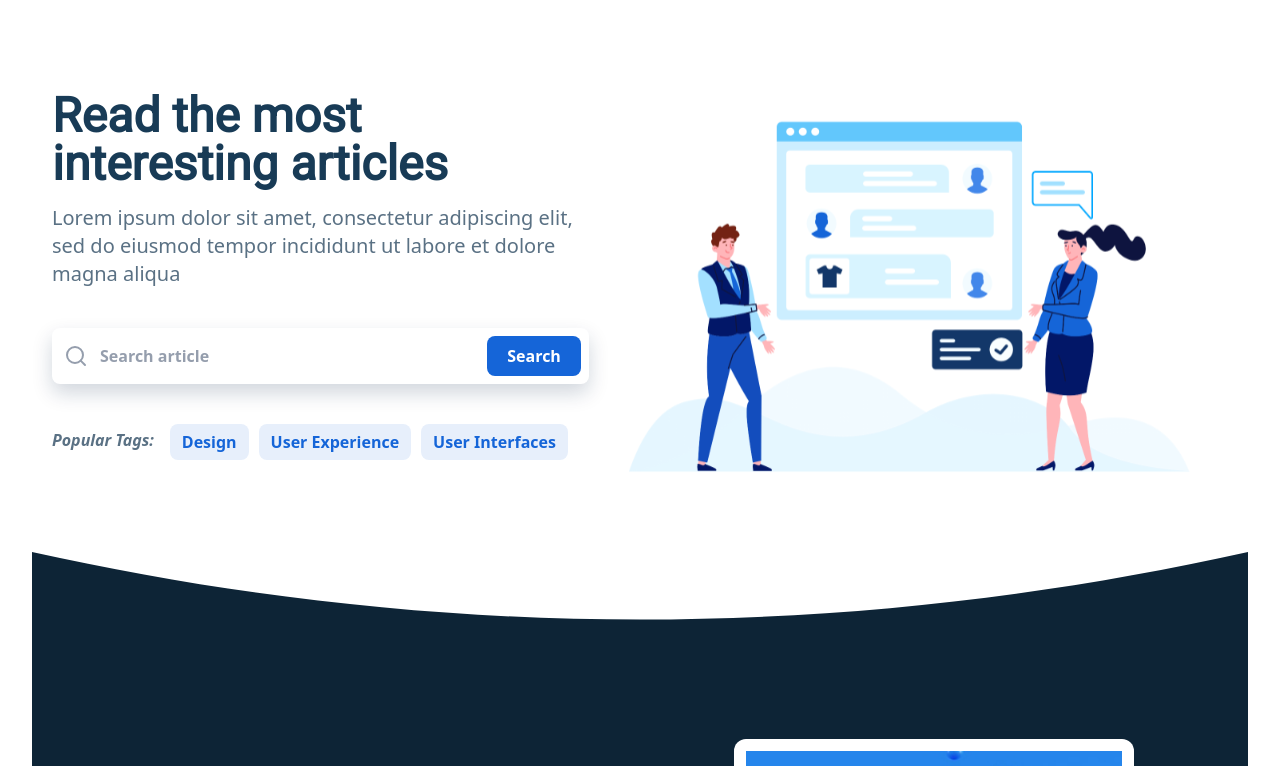
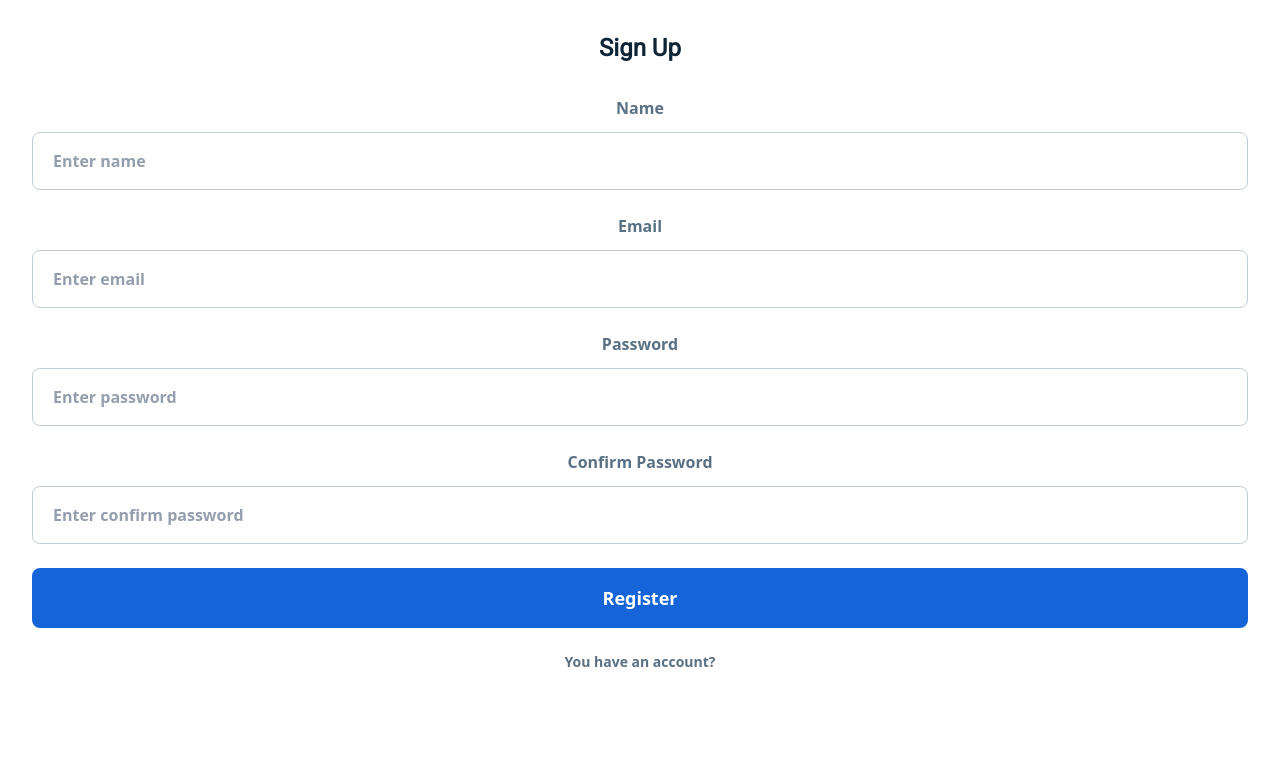
Before and after one commit to rakibhossen11/pieblog, a React (Vite) app: page / in a window 1280 px wide. Shown: the top 766 px of the page. Built offline with nearby package versions, Linux system fonts and the light colour scheme.

Commit message:
create register page

```diff
--- a/package.json
+++ b/package.json
@@ -14,6 +14,7 @@
     "match-sorter": "^6.3.1",
     "react": "^18.2.0",
     "react-dom": "^18.2.0",
+    "react-hook-form": "^7.48.2",
     "react-icons": "^4.11.0",
     "react-router-dom": "^6.18.0",
     "sort-by": "^1.2.0"
--- a/src/main.jsx
+++ b/src/main.jsx
@@ -3,9 +3,10 @@ import ReactDOM from 'react-dom/client'
 import App from './App.jsx'
 import './index.css'
 import HomePage from './pages/home/HomePage.jsx'
+import RegisterPage from './pages/register/RegisterPage.jsx'
 
 ReactDOM.createRoot(document.getElementById('root')).render(
   <React.StrictMode>
-    <HomePage />
+    <RegisterPage />
   </React.StrictMode>,
 )
--- /dev/null
+++ b/src/pages/register/RegisterPage.jsx
@@ -0,0 +1,181 @@
+import React from "react";
+import { useForm } from "react-hook-form";
+import { Link } from "react-router-dom";
+
+const RegisterPage = () => {
+  const {
+    register,
+    handleSubmit,
+    formState: { errors, isValid },
+    watch,
+  } = useForm({
+    defaultValues: {
+      name: "",
+      email: "",
+      password: "",
+      confirmPassword: "",
+    },
+    mode: "onChange",
+  });
+  return (
+    <div>
+      <section>
+        <div>
+          {/* page header */}
+          <h1 className="font-roboto text-2xl font-bold text-center text-dark-hard mb-8">
+            Sign Up
+          </h1>
+          {/* form section */}
+          <form action="">
+            <div className="flex flex-col mb-6 w-full">
+              <label
+                htmlFor="name"
+                className="text-[#5a7184] font-semibold block"
+              >
+                Name
+              </label>
+              <input
+                type="text"
+                id="name"
+                {...register("name", {
+                  minLength: {
+                    value: 1,
+                    message: "Name length must be at least 1 character",
+                  },
+                  required: {
+                    value: true,
+                    message: "Name is required",
+                  },
+                })}
+                placeholder="Enter name"
+                className={`placeholder:text-[#959ead] text-dark-hard mt-3 rounded-lg px-5 py-4 font-semibold block outline-none border ${
+                  errors.name ? "border-red-500" : "border-[#c3cad9]"
+                }`}
+              />
+              {errors.name?.message && (
+                <p className="text-red-500 text-xs mt-1">
+                  {errors.name?.message}
+                </p>
+              )}
+            </div>
+
+            <div className="flex flex-col mb-6 w-full">
+              <label
+                htmlFor="email"
+                className="text-[#5a7184] font-semibold block"
+              >
+                Email
+              </label>
+              <input
+                type="email"
+                id="email"
+                {...register("email", {
+                  pattern: {
+                    value:
+                      /^(([^<>()[\]\\.,;:\s@"]+(\.[^<>()[\]\\.,;:\s@"]+)*)|(".+"))@((\[[0-9]{1,3}\.[0-9]{1,3}\.[0-9]{1,3}\.[0-9]{1,3}])|(([a-zA-Z\-0-9]+\.)+[a-zA-Z]{2,}))$/,
+                    message: "Enter a valid email",
+                  },
+                  required: {
+                    value: true,
+                    message: "Email is required",
+                  },
+                })}
+                placeholder="Enter email"
+                className={`placeholder:text-[#959ead] text-dark-hard mt-3 rounded-lg px-5 py-4 font-semibold block outline-none border ${
+                  errors.email ? "border-red-500" : "border-[#c3cad9]"
+                }`}
+              />
+              {errors.email?.message && (
+                <p className="text-red-500 text-xs mt-1">
+                  {errors.email?.message}
+                </p>
+              )}
+            </div>
+
+            <div className="flex flex-col mb-6 w-full">
+              <label
+                htmlFor="password"
+                className="text-[#5a7184] font-semibold block"
+              >
+                Password
+              </label>
+              <input
+                type="password"
+                id="password"
+                {...register("password", {
+                  required: {
+                    value: true,
+                    message: "Password is required",
+                  },
+                  minLength: {
+                    value: 6,
+                    message: "Password length must be at least 6 characters",
+                  },
+                })}
+                placeholder="Enter password"
+                className={`placeholder:text-[#959ead] text-dark-hard mt-3 rounded-lg px-5 py-4 font-semibold block outline-none border ${
+                  errors.password ? "border-red-500" : "border-[#c3cad9]"
+                }`}
+              />
+              {errors.password?.message && (
+                <p className="text-red-500 text-xs mt-1">
+                  {errors.password?.message}
+                </p>
+              )}
+            </div>
+
+            <div className="flex flex-col mb-6 w-full">
+              <label
+                htmlFor="confirmPassword"
+                className="text-[#5a7184] font-semibold block"
+              >
+                Confirm Password
+              </label>
+              <input
+                type="password"
+                id="confirmPassword"
+                {...register("confirmPassword", {
+                  required: {
+                    value: true,
+                    message: "Confirm password is required",
+                  },
+                  validate: (value) => {
+                    if (value !== password) {
+                      return "Passwords do not match";
+                    }
+                  },
+                })}
+                placeholder="Enter confirm password"
+                className={`placeholder:text-[#959ead] text-dark-hard mt-3 rounded-lg px-5 py-4 font-semibold block outline-none border ${
+                  errors.confirmPassword ? "border-red-500" : "border-[#c3cad9]"
+                }`}
+              />
+              {errors.confirmPassword?.message && (
+                <p className="text-red-500 text-xs mt-1">
+                  {errors.confirmPassword?.message}
+                </p>
+              )}
+            </div>
+
+            <button
+              type="submit"
+            //   disabled={!isValid || isLoading}
+              className="bg-primary text-white font-bold text-lg py-4 px-8 w-full rounded-lg mb-6 disabled:opacity-70 disabled:cursor-not-allowed"
+            >
+              Register
+            </button>
+
+            <p className="text-sm font-semibold text-[#5a7184]">
+              You have an account?{" "}
+              {/* <Link to="/login" className="text-primary">
+                Login now
+              </Link> */}
+            </p>
+          </form>
+        </div>
+      </section>
+    </div>
+  );
+};
+
+export default RegisterPage;
```
Also changed, not shown: 1 other file (tests, documents, lock files or other folders).
